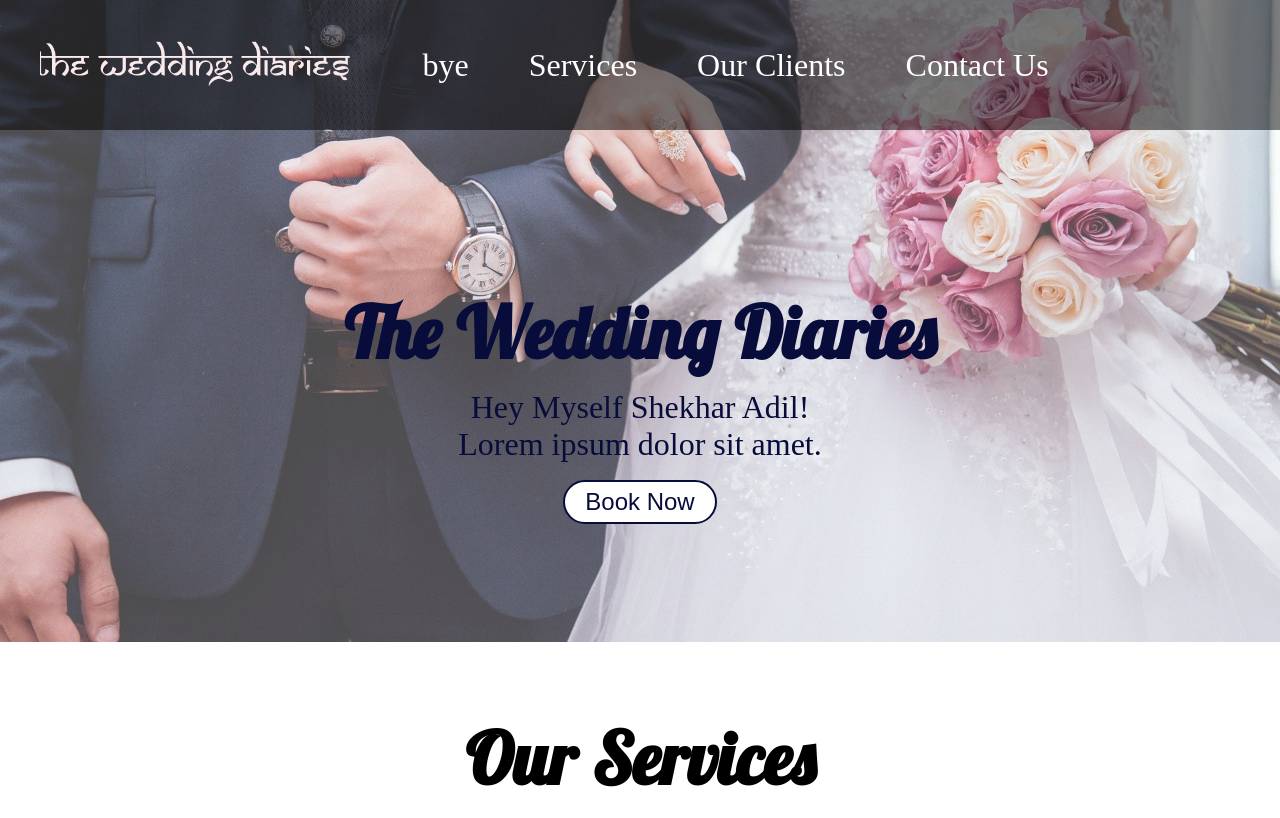
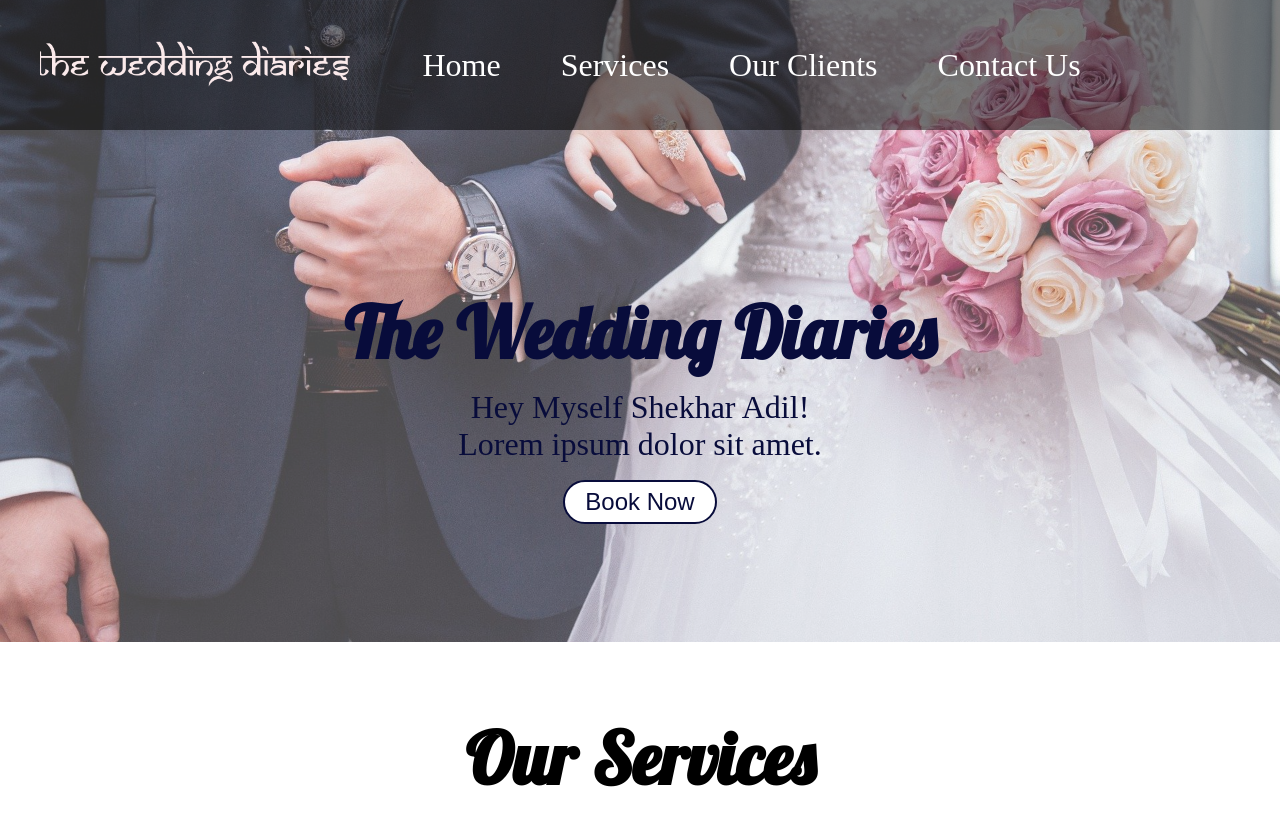
Before and after one commit to MARKIII-beep/My_Website, a plain HTML site: page index.html in a window 1280 px wide. Shown: the top 818 px of the page. Drawn offline with Linux system fonts and the light colour scheme.

Commit message:
undo last

```diff
--- a/index.html
+++ b/index.html
@@ -19,7 +19,7 @@
             <img src="logo.png" alt="The Wedding Diaries">
         </div>
         <ul>
-            <li class="item"><a href="#home">bye</a></li>
+            <li class="item"><a href="#home">Home</a></li>
             <li class="item"><a href="#services-container">Services</a></li>
             <li class="item"><a href="#client-section">Our Clients</a></li>
             <li class="item"><a href="#contact">Contact Us</a></li>
```
